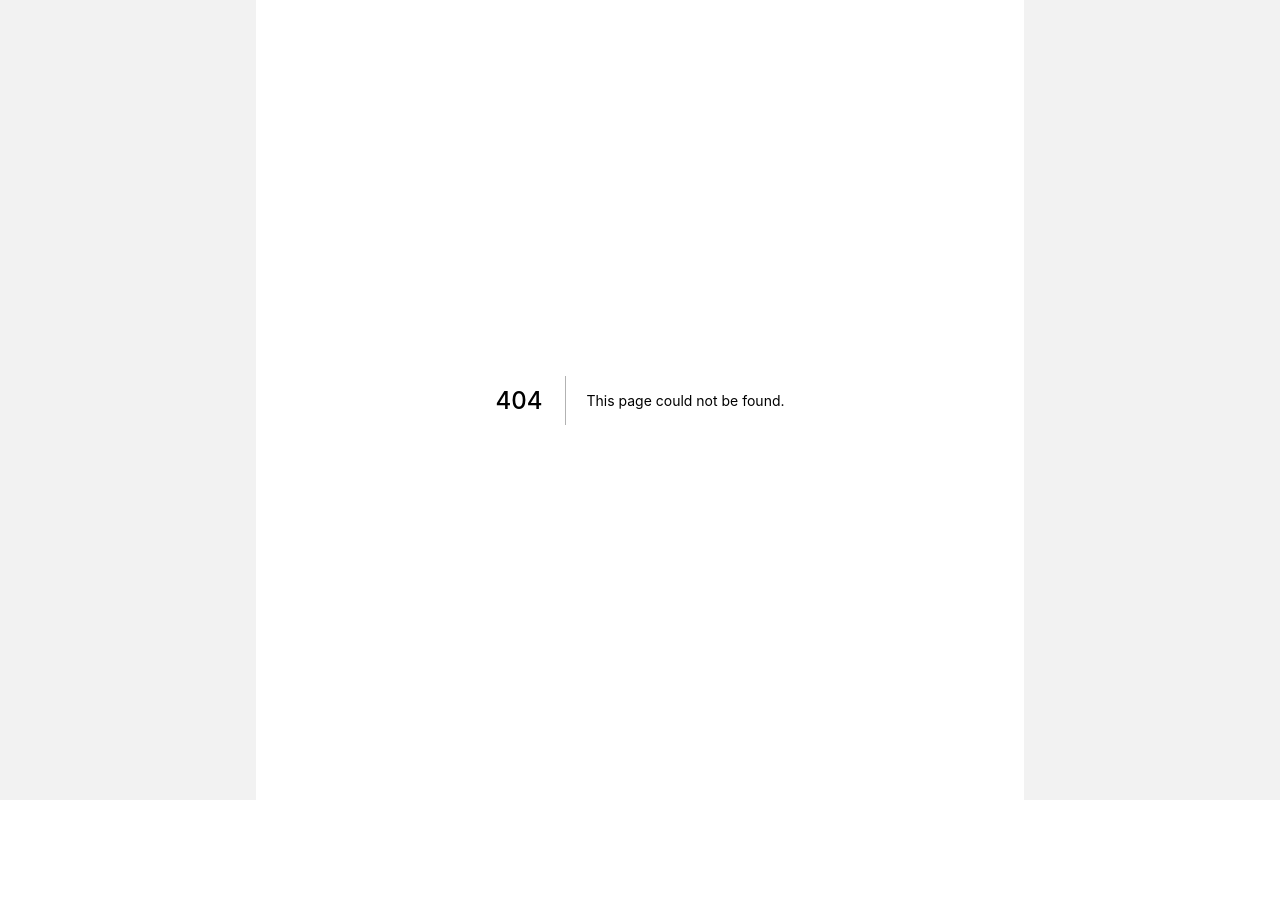
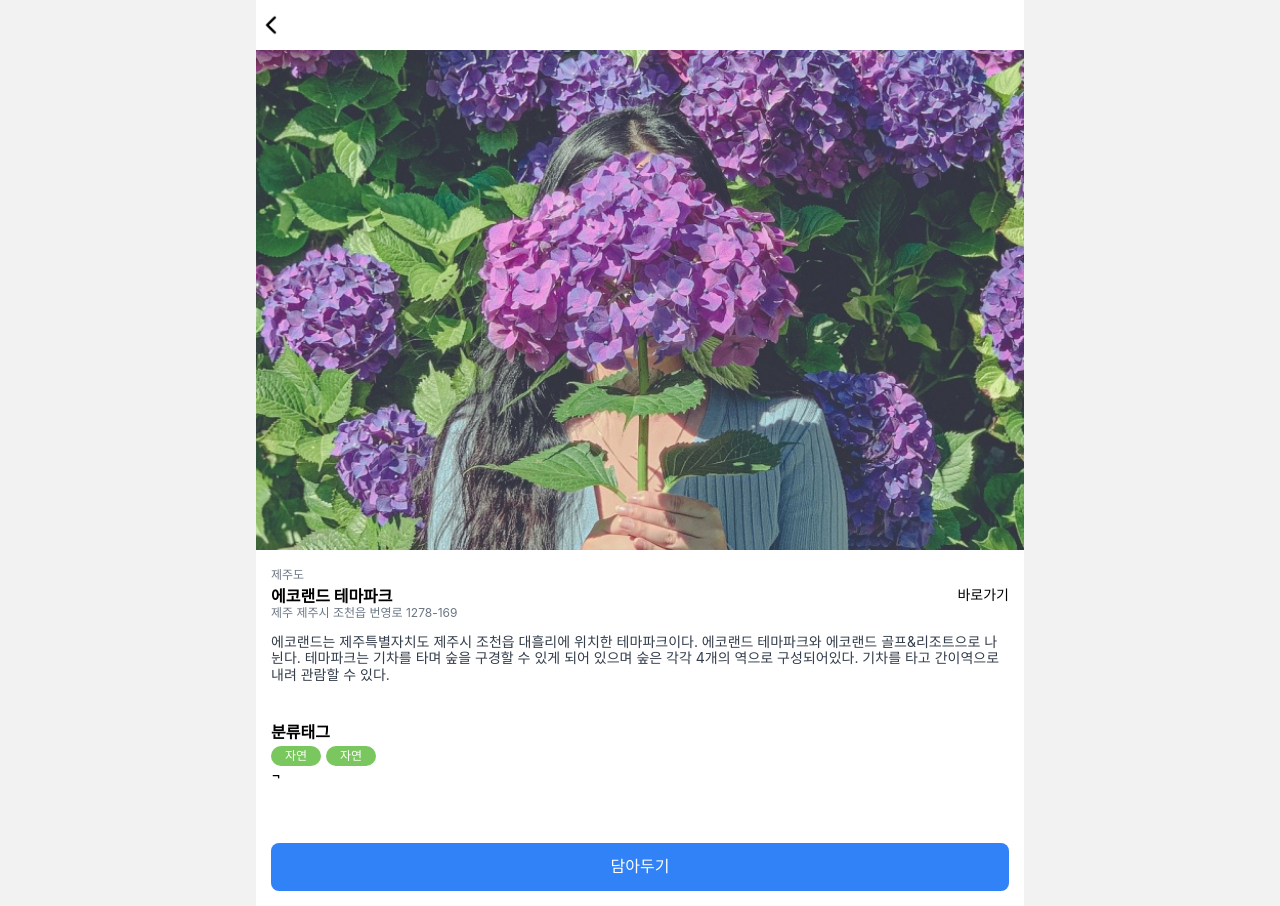
Before and after one commit to travleus/TRAVELUS-FE, a Next.js app: page /hotel/1 in a window 1280 px wide. Before the commit this address had no page. Before the commit the page ends 800 px from the top, so only its background shows below. Built offline with nearby package versions, Linux system fonts and the light colour scheme.

Commit message:
feat : #40 [Layout] Place Detail Page

```diff
--- /dev/null
+++ b/pages/hotel/[id].tsx
@@ -0,0 +1,105 @@
+import { NextPage } from 'next';
+import BackButton from '@components/BackButton';
+import { css } from '@emotion/react';
+import Text from '@components/Text';
+import colors from '@constants/colors';
+import TagItem from '@components/TagItem';
+import BottomCTA from '@components/BottomCTA';
+
+const Hotel: NextPage = () => {
+  const onClickButton = () => {
+    // Todo
+  };
+
+  return (
+    <div>
+      <div
+        css={css`
+          display: flex;
+          height: 50px;
+          align-items: center;
+        `}>
+        <BackButton />
+      </div>
+      <img
+        css={css`
+          width: 100%;
+          height: 500px;
+          object-fit: cover;
+        `}
+        src={'/dummy.jpeg'}
+      />
+
+      <div
+        css={css`
+          padding: 15px;
+        `}>
+        <div
+          css={css`
+            display: flex;
+            flex-direction: column;
+          `}>
+          <Text
+            css={css`
+              margin-bottom: 5px;
+            `}
+            typographyType={'t7'}
+            color={colors.text4}>
+            제주도
+          </Text>
+          <div
+            css={css`
+              display: flex;
+            `}>
+            <Text typographyType={'t5'} fontWeight={700}>
+              에코랜드 테마파크
+            </Text>
+            <Text
+              css={css`
+                margin-left: auto;
+                cursor: pointer;
+              `}
+              typographyType={'t6'}>
+              바로가기
+            </Text>
+          </div>
+          <Text
+            css={css`
+              margin-bottom: 15px;
+            `}
+            typographyType={'t7'}
+            color={colors.text4}>
+            제주 제주시 조천읍 번영로 1278-169
+          </Text>
+          <Text typographyType={'t6'} color={colors.text2}>
+            에코랜드는 제주특별자치도 제주시 조천읍 대흘리에 위치한 테마파크이다. 에코랜드 테마파크와 에코랜드
+            골프&리조트으로 나뉜다. 테마파크는 기차를 타며 숲을 구경할 수 있게 되어 있으며 숲은 각각 4개의 역으로
+            구성되어있다. 기차를 타고 간이역으로 내려 관람할 수 있다.
+          </Text>
+        </div>
+
+        <div
+          css={css`
+            margin-top: 40px;
+            height: 120px;
+          `}>
+          <Text typographyType={'t5'} fontWeight={600}>
+            분류태그
+          </Text>
+          <div
+            css={css`
+              display: flex;
+              margin-top: 5px;
+            `}>
+            <TagItem mr={true} />
+            <TagItem mr={true} />
+          </div>
+          ¬
+        </div>
+        <BottomCTA onClick={onClickButton}>담아두기</BottomCTA>
+      </div>
+    </div>
+  );
+};
+
+export default Hotel;
```
